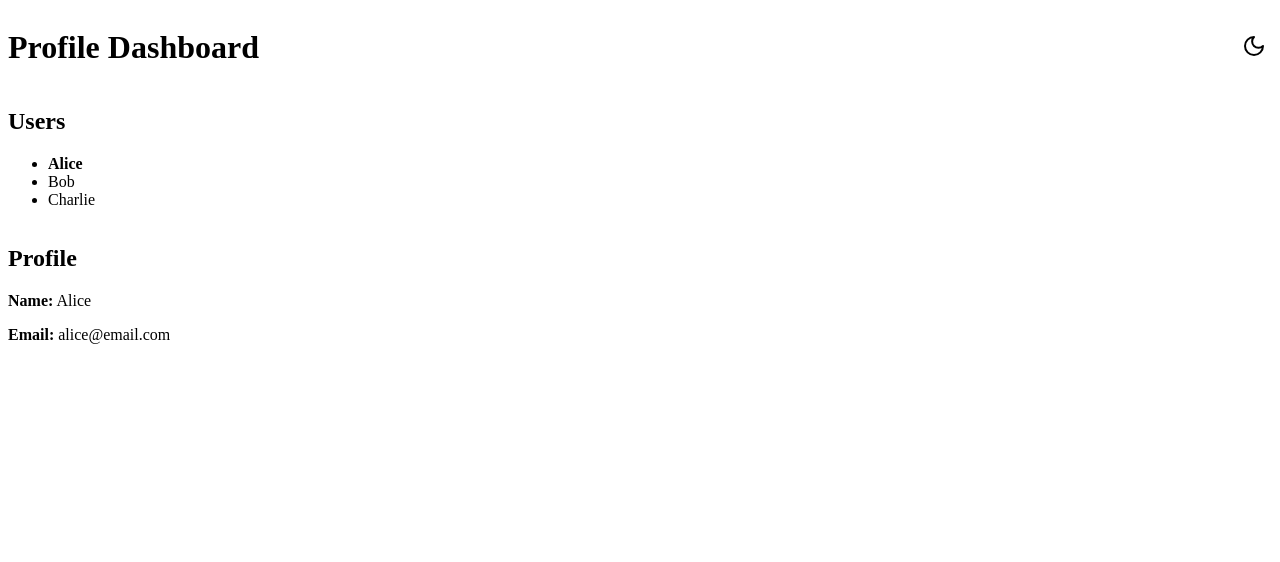
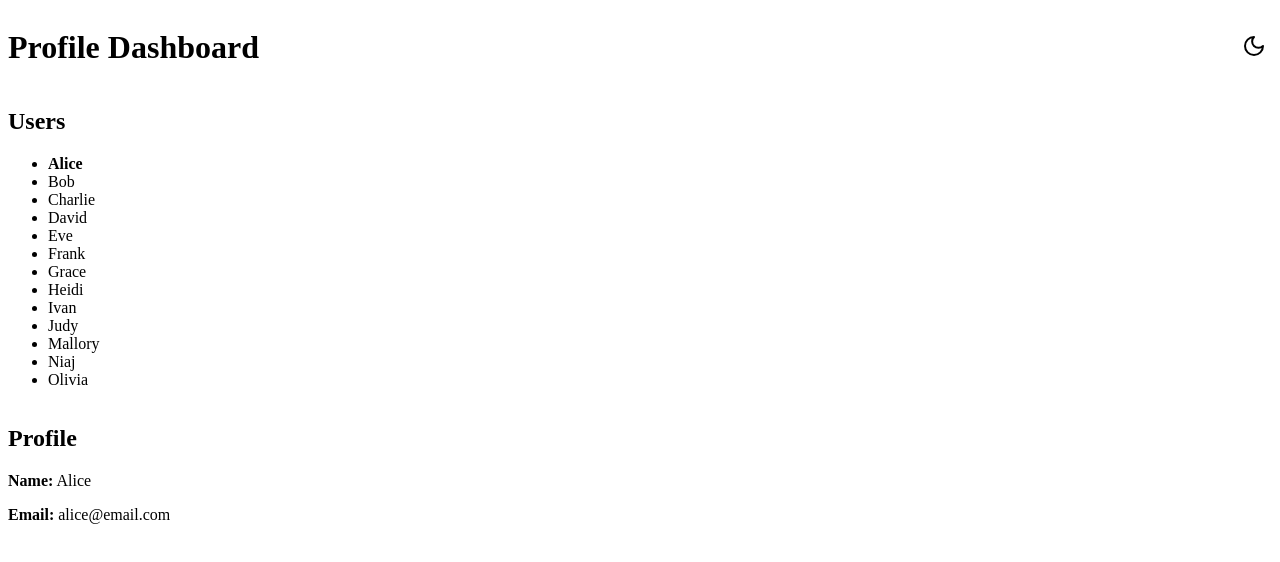
Before and after one commit to Achyutem/zustand-learn, a React (Vite) app: page / in a window 1280 px wide. Shown: the top 562 px of the page. Built offline with nearby package versions, Linux system fonts and the light colour scheme.

Commit message:
add isAdmin property and in user data

```diff
--- a/src/useUserStore.ts
+++ b/src/useUserStore.ts
@@ -4,6 +4,7 @@ type User = {
 	id: number;
 	name: string;
 	email: string;
+	isAdmin: boolean;
 };
 
 interface UserStore {
@@ -17,9 +18,19 @@ interface UserStore {
 
 export const useUserStore = create<UserStore>((set) => ({
 	users: [
-		{ id: 1, name: "Alice", email: "alice@email.com" },
-		{ id: 2, name: "Bob", email: "bob@email.com" },
-		{ id: 3, name: "Charlie", email: "charlie@email.com" },
+		{ id: 1, name: "Alice", email: "alice@email.com", isAdmin: true },
+		{ id: 2, name: "Bob", email: "bob@email.com", isAdmin: false },
+		{ id: 3, name: "Charlie", email: "charlie@email.com", isAdmin: true },
+		{ id: 4, name: "David", email: "david@email.com", isAdmin: false },
+		{ id: 5, name: "Eve", email: "eve@email.com", isAdmin: false },
+		{ id: 6, name: "Frank", email: "frank@email.com", isAdmin: true },
+		{ id: 7, name: "Grace", email: "grace@email.com", isAdmin: false },
+		{ id: 8, name: "Heidi", email: "heidi@email.com", isAdmin: true },
+		{ id: 9, name: "Ivan", email: "ivan@email.com", isAdmin: true },
+		{ id: 10, name: "Judy", email: "judy@email.com", isAdmin: false },
+		{ id: 11, name: "Mallory", email: "mallory@email.com", isAdmin: false },
+		{ id: 12, name: "Niaj", email: "niaj@email.com", isAdmin: false },
+		{ id: 13, name: "Olivia", email: "olivia@email.com", isAdmin: false },
 	],
 	selectedUserId: 1,
 	selectUser: (id: number) => set({ selectedUserId: id }),
```
